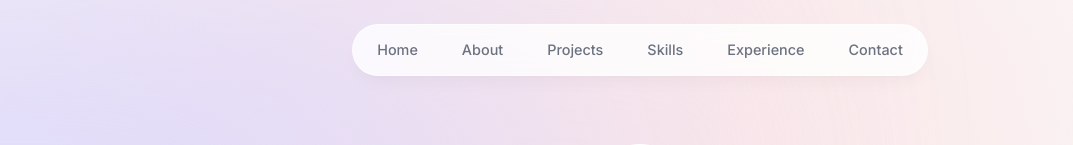
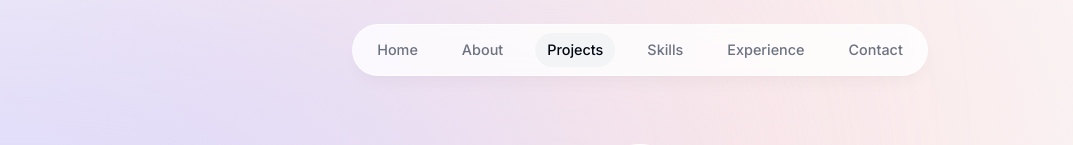
Before and after one commit to prathibha97/Portfolio-2023, a Next.js app: page / in a window 1280 px wide. Shown: the top 145 px of the page, without its empty margins (0-1073 px from the left). Built offline with nearby package versions, Linux system fonts and the light colour scheme; grey boxes are pictures that could not be loaded.

Commit message:
Add activeState context

```diff
--- a/app/(root)/layout.tsx
+++ b/app/(root)/layout.tsx
@@ -2,6 +2,7 @@ import Header from '@/components/header';
 import type { Metadata } from 'next';
 import { Inter } from 'next/font/google';
 import '../globals.css';
+import ActiveSectionContectProvider from '@/context/active-section-context';
 
 const inter = Inter({ subsets: ['latin'] });
 
@@ -23,8 +24,10 @@ export default function RootLayout({
         <div className='bg-[#fbe2e3] absolute top-[-6rem] right-[11rem] h-[31.25rem] w-[31.25rem] rounded-full blur-[10rem] sm:w-[68.75rem] -z-10' />
 
         <div className='bg-[#dbd7fb] absolute top-[-1rem] left-[-35rem] h-[31.25rem] w-[50rem] rounded-full blur-[10rem] sm:w-[68.75rem] md:left-[-33rem] lg:left-[-28rem] xl:left-[-33rem] 2xl:left-[-5rem] -z-10' />
+        <ActiveSectionContectProvider>
         <Header />
         {children}
+        </ActiveSectionContectProvider>
       </body>
     </html>
   );
--- a/components/about.tsx
+++ b/components/about.tsx
@@ -1,15 +1,30 @@
-'use client'
-import SectionHeading from "./section-heading";
-import {motion} from 'framer-motion'
+'use client';
+import { useActiveSection } from '@/context/active-section-context';
+import { motion } from 'framer-motion';
+import { useInView } from 'react-intersection-observer';
+import SectionHeading from './section-heading';
+import { useEffect } from 'react';
 
 export default function About() {
+  const { ref, inView } = useInView({
+    threshold: 0.75,
+  });
+  const { setActiveSection } = useActiveSection();
+
+  useEffect(() => {
+    if (inView) {
+      setActiveSection('About');
+    }
+  }, [inView]);
+
   return (
     <motion.section
+      ref={ref}
       className='mb-28 max-w-[45rem] text-center leading-8 scroll-mt-28'
       initial={{ opacity: 0, y: 100 }}
       animate={{ opacity: 1, y: 0 }}
-      transition={{ delay:0.175}}
-      id="about"
+      transition={{ delay: 0.175 }}
+      id='about'
     >
       <SectionHeading>About me</SectionHeading>
 
--- a/components/header.tsx
+++ b/components/header.tsx
@@ -1,9 +1,13 @@
 'use client';
 
+import { useActiveSection } from '@/context/active-section-context';
 import { links } from '@/lib/data';
+import clsx from 'clsx';
 import { motion } from 'framer-motion';
 import Link from 'next/link';
+
 export default function Header() {
+  const { activeSection, setActiveSection } = useActiveSection();
   return (
     <header className='z-[999] relative'>
       <motion.div
@@ -17,15 +21,32 @@ export default function Header() {
           {links.map((link) => (
             <motion.li
               key={link.hash}
-              className='h-3/4 flex items-center justify-center'
+              className='h-3/4 flex items-center justify-center relative'
               initial={{ y: -100, opacity: 0 }}
               animate={{ y: 0, opacity: 1 }}
             >
               <Link
+                onClick={() => setActiveSection(link.name)}
                 href={link.hash}
-                className='flex w-full items-center justify-center py-3 px-3 hover:text-gray-950 transition'
+                className={clsx(
+                  `flex w-full items-center justify-center py-3 px-3 hover:text-gray-950 transition`,
+                  {
+                    'text-gray-950': activeSection === link.name,
+                  }
+                )}
               >
                 {link.name}
+                {link.name === activeSection && (
+                  <motion.span
+                    className='bg-gray-100 rounded-full absolute inset-0 -z-10'
+                    layoutId='activeSection'
+                    transition={{
+                      type: 'spring',
+                      stiffness: 380,
+                      damping: 30,
+                    }}
+                  />
+                )}
               </Link>
             </motion.li>
           ))}
--- a/components/intro.tsx
+++ b/components/intro.tsx
@@ -1,16 +1,30 @@
 'use client';
+import { useActiveSection } from '@/context/active-section-context';
 import { motion } from 'framer-motion';
 import Image from 'next/image';
 import Link from 'next/link';
+import { useEffect } from 'react';
 import { BsArrowRight, BsLinkedin } from 'react-icons/bs';
 import { FaGithubSquare } from 'react-icons/fa';
 import { HiDownload } from 'react-icons/hi';
+import { useInView } from 'react-intersection-observer';
 
 export default function Intro() {
+  const { ref, inView } = useInView({
+    threshold: 0.5,
+  });
+  const { setActiveSection } = useActiveSection();
+
+  useEffect(() => {
+    if (inView) {
+      setActiveSection('Home');
+    }
+  }, [inView]);
   return (
     <section
       className='mb-28 max-w-[50rem] text-center sm:mb-0 scroll-mt-[100rem]'
       id='home'
+      ref={ref}
     >
       <div className='flex items-center justify-center'>
         <div className='relative'>
--- a/components/projects.tsx
+++ b/components/projects.tsx
@@ -1,10 +1,24 @@
+'use client';
+import { useActiveSection } from '@/context/active-section-context';
 import { projectsData } from '@/lib/data';
+import { useEffect } from 'react';
+import { useInView } from 'react-intersection-observer';
 import Project from './project';
 import SectionHeading from './section-heading';
 
 export default function Projects() {
+  const { ref, inView } = useInView({
+    threshold: 0.5,
+  });
+  const { setActiveSection } = useActiveSection();
+
+  useEffect(() => {
+    if (inView) {
+      setActiveSection('Projects');
+    }
+  }, [inView]);
   return (
-    <section id='projects' className='scroll-mt-28'>
+    <section id='projects' className='scroll-mt-28' ref={ref}>
       <SectionHeading>My projects</SectionHeading>
 
       <div>
--- /dev/null
+++ b/context/active-section-context.tsx
@@ -0,0 +1,35 @@
+'use client'
+import { links } from '@/lib/data';
+import React, { createContext, useContext, useState } from 'react';
+
+type SectionName = (typeof links)[number]['name'];
+
+type ActiveSectionContextType = {
+  activeSection: SectionName;
+  setActiveSection: React.Dispatch<React.SetStateAction<SectionName>>;
+}
+
+export const ActiveSectionContext = createContext<ActiveSectionContextType | null>(null)
+
+export default function ActiveSectionContectProvider({
+  children,
+}: {
+  children: React.ReactNode;
+}) {
+  const [activeSection, setActiveSection] = useState<SectionName>('Home');
+  return (
+    <ActiveSectionContext.Provider value={{
+      activeSection,
+      setActiveSection,
+    }}>{children}</ActiveSectionContext.Provider>
+  );
+}
+
+
+export function useActiveSection() {
+  const context = useContext(ActiveSectionContext);
+  if (context === null) {
+    throw new Error('useActiveSection must be used within an ActiveSectionContextProvider');
+  }
+  return context;
+}
--- a/package.json
+++ b/package.json
@@ -13,12 +13,14 @@
     "@types/react": "18.2.20",
     "@types/react-dom": "18.2.7",
     "autoprefixer": "10.4.14",
+    "clsx": "^2.0.0",
     "framer-motion": "^10.15.1",
     "next": "13.4.13",
     "postcss": "8.4.27",
     "react": "18.2.0",
     "react-dom": "18.2.0",
     "react-icons": "^4.10.1",
+    "react-intersection-observer": "^9.5.2",
     "tailwindcss": "3.3.3",
     "typescript": "5.1.6"
   }
```
Also changed, not shown: 1 other file (tests, documents, lock files or other folders).
